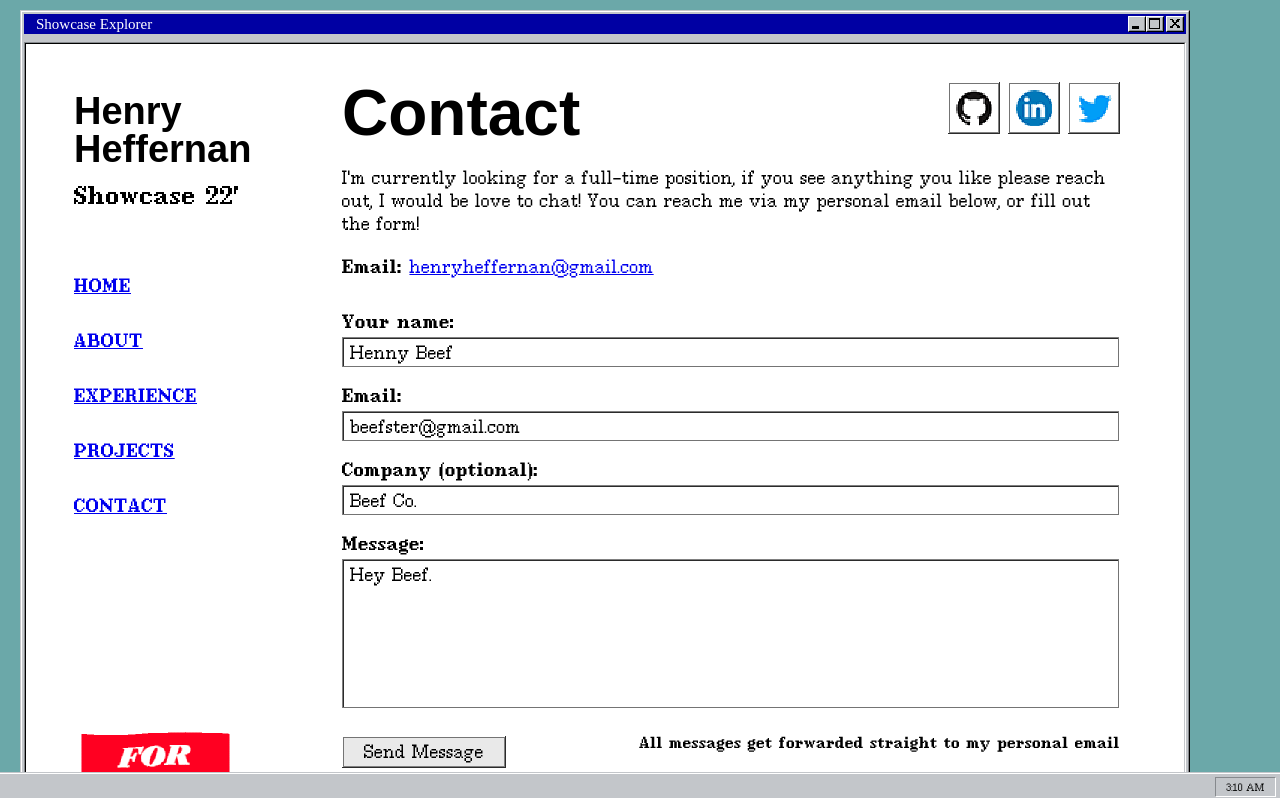
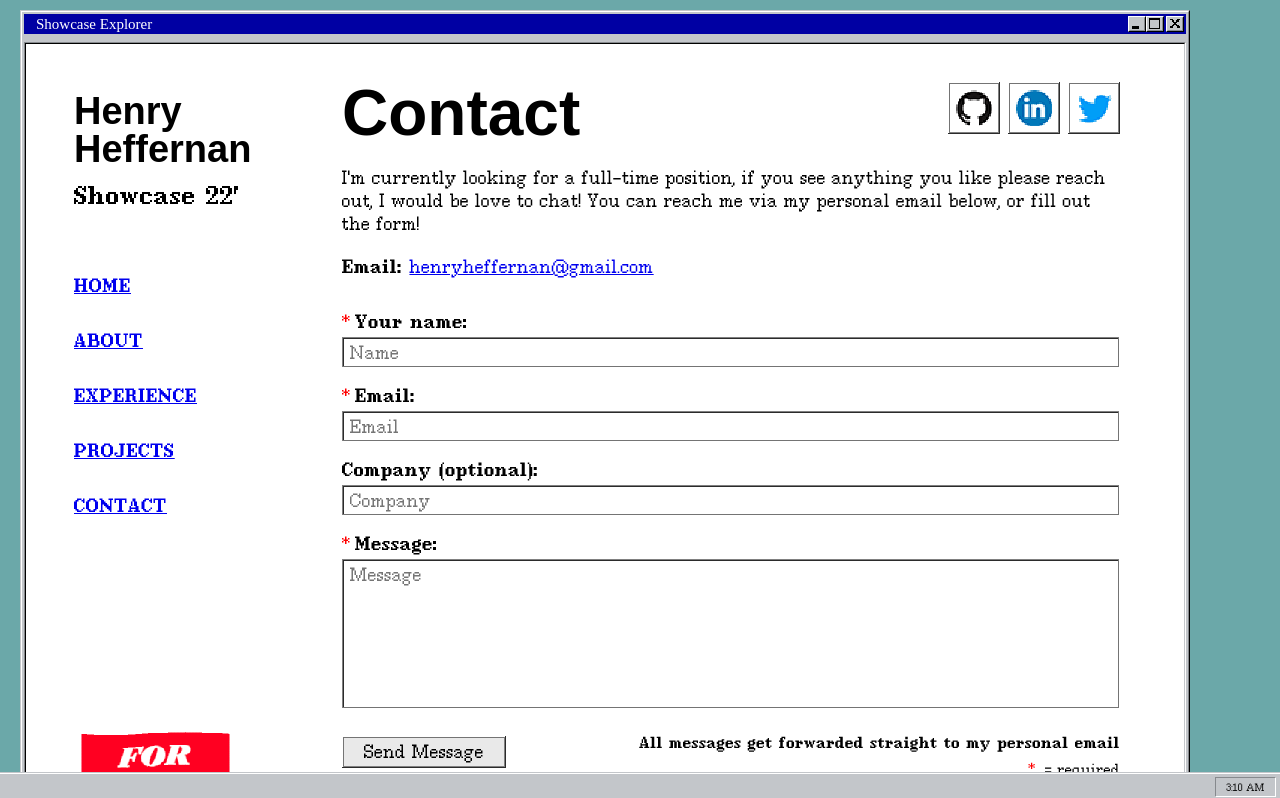
Before and after one commit to muBlRon/portfolio-inner-site, a React (Create React App) app: page /contact in a window 1280 px wide. Shown: the top 798 px of the page. Built offline with nearby package versions, Linux system fonts and the light colour scheme; a web font is replaced by a local one.

Commit message:
empty fields

```diff
--- a/src/components/site/Contact.tsx
+++ b/src/components/site/Contact.tsx
@@ -29,10 +29,10 @@ const SocialBox: React.FC<SocialBoxProps> = ({ link, icon }) => {
 };
 
 const Contact: React.FC<ContactProps> = (props) => {
-    const [company, setCompany] = useState('Beef Co.');
-    const [email, setEmail] = useState('beefster@gmail.com');
-    const [name, setName] = useState('Henny Beef');
-    const [message, setMessage] = useState('Hey Beef.');
+    const [company, setCompany] = useState('');
+    const [email, setEmail] = useState('');
+    const [name, setName] = useState('');
+    const [message, setMessage] = useState('');
     const [isFormValid, setIsFormValid] = useState(false);
     const [isLoading, setIsLoading] = useState(false);
     const [formMessage, setFormMessage] = useState('');
```
